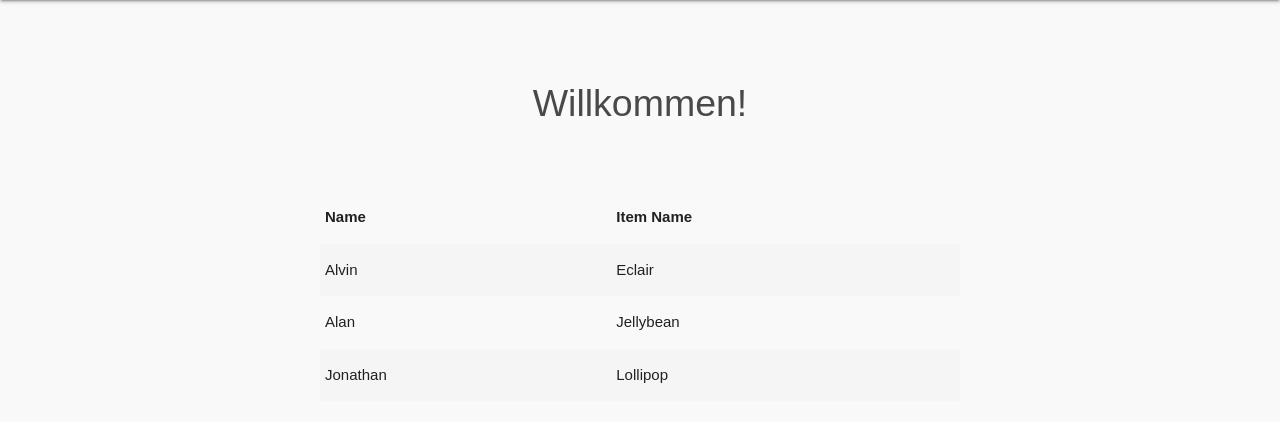
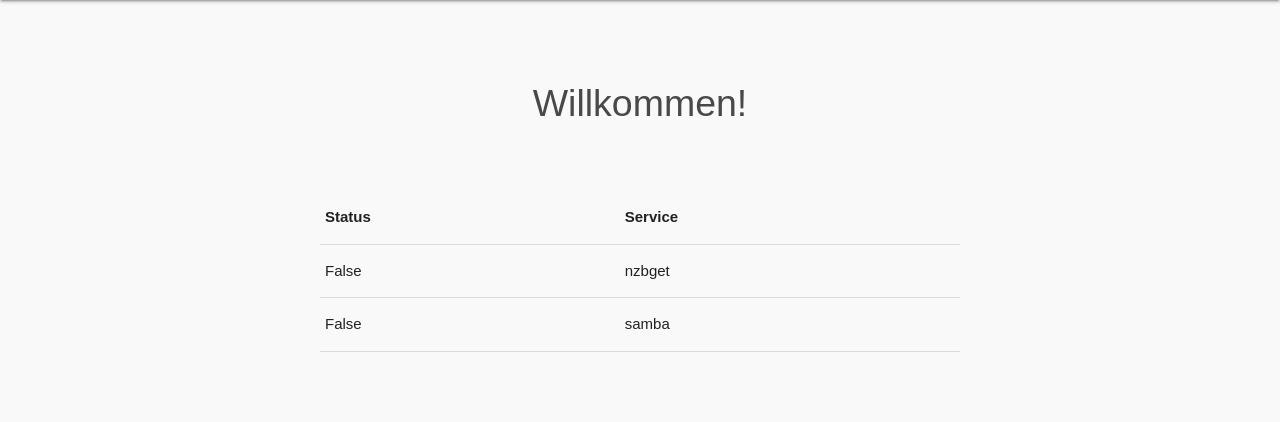
Before and after one commit to technikamateur/dirkules, a Flask app: page / in a window 1280 px wide. Shown: the part 64-486 px from the top of the page. Run offline with Flask 2, Linux system fonts and the light colour scheme.

Commit message:
service angefangen, hdds einlesen jetzt als task (stuendlich)

```diff
--- /dev/null
+++ b/dirkules/serviceManagement/serviceManager.py
@@ -0,0 +1,15 @@
+import subprocess
+
+def service_state():
+    service = {}
+    result = subprocess.Popen(["ps", "-A"], stdout=subprocess.PIPE)
+    out, err = result.communicate()
+    if ('nzbget' in str(out)):
+        service.update({"nzbget": True})
+    else:
+        service.update({"nzbget": False})
+    if ('smbd' in str(out)):
+        service.update({"samba": True})
+    else:
+        service.update({"samba": False})
+    return service
--- a/dirkules/templates/index.html
+++ b/dirkules/templates/index.html
@@ -8,27 +8,21 @@
   <t1>Willkommen!</t1>
 </div>
 <div class="tablebox">
-    <table class="striped">
+  <table>
     <thead>
       <tr>
-               <th>Name</th>
-               <th>Item Name</th>
+        <th>Status</th>
+        <th>Service</th>
       </tr>
     </thead>
 
     <tbody>
+      {% for key in service %}
       <tr>
-             <td>Alvin</td>
-             <td>Eclair</td>
+        <td>{{ service[key] }}</td>
+        <td>{{ key }}</td>
       </tr>
-           <tr>
-             <td>Alan</td>
-             <td>Jellybean</td>
-           </tr>
-           <tr>
-             <td>Jonathan</td>
-             <td>Lollipop</td>
-           </tr>
+      {% endfor %}
     </tbody>
   </table>
 </div>
--- a/dirkules/views.py
+++ b/dirkules/views.py
@@ -1,20 +1,18 @@
 from flask import Flask, render_template
 from dirkules import app
 import dirkules.driveManagement.driveController as drico
+import dirkules.serviceManagement.serviceManager as servMan
 from dirkules.models import Drive
-from dirkules import scheduler
 import dirkules.viewManager.viewManager as viewManager
 
 
 @app.route('/', methods=['GET'])
 def index():
-    return render_template('index.html')
+    return render_template('index.html', service=servMan.service_state())
 
 
 @app.route('/drives', methods=['GET'])
 def drives():
-    drives = drico.getAllDrives()
-    print(scheduler.get_jobs())
     dbDrives = []
     print(Drive.query.all())
     for drive in Drive.query.all():
```
Also changed, not shown: dirkules/tasks.py (+5 -3 lines), dirkules/serviceManagement/__init__.py (added). Lines whose indentation alone changed are shown as unchanged.
